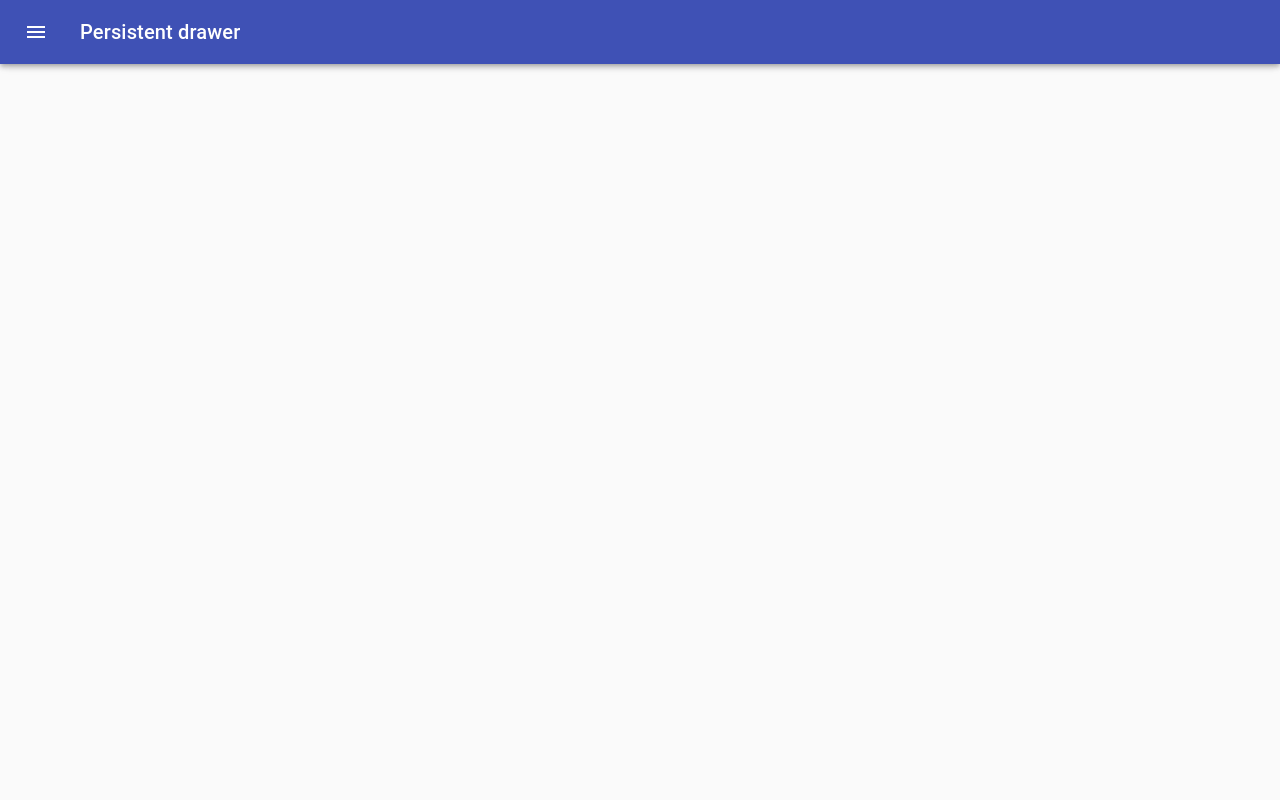
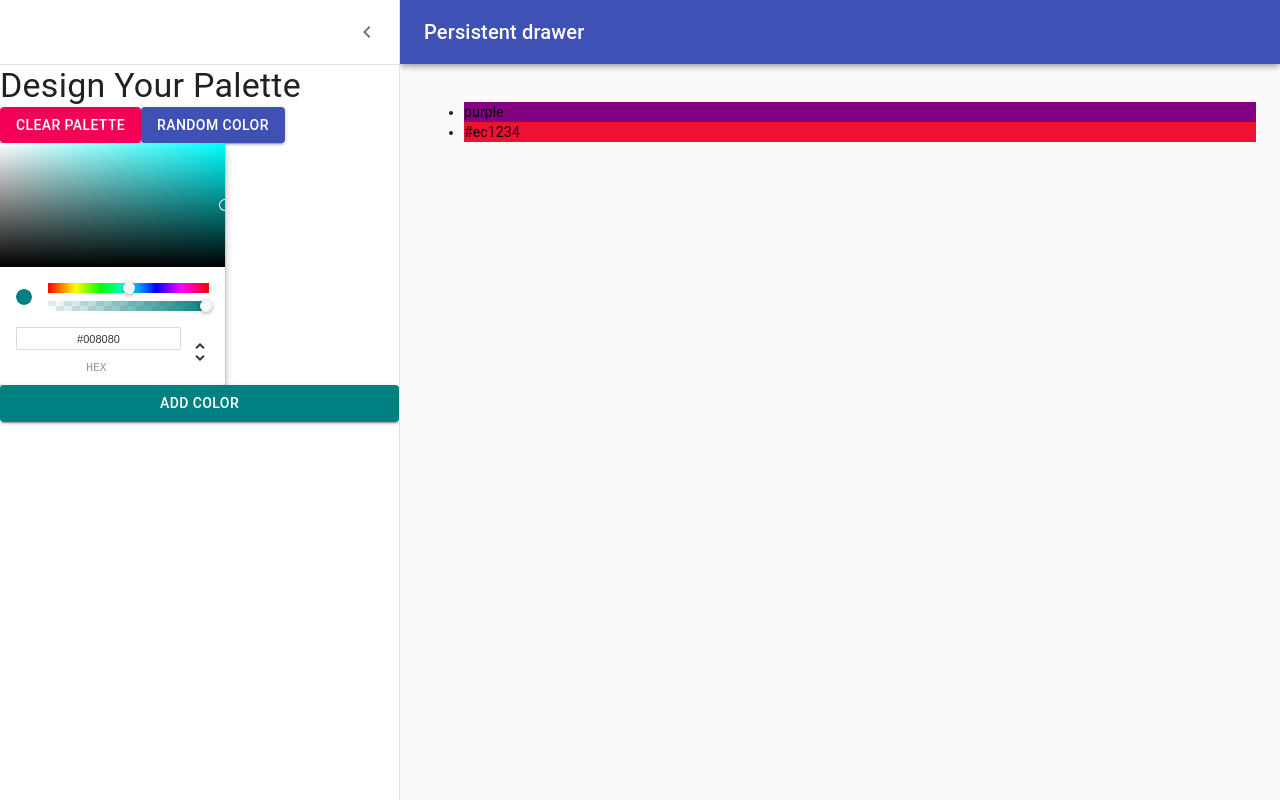
Before and after one commit to rushikeshkoli/Color-Project, a React (Create React App) app: page /palette/new in a window 1280 px wide. Built offline with nearby package versions, Linux system fonts and the light colour scheme.

Commit message:
Connect Colorpicker to Button

```diff
--- a/src/NewPaletteForm.js
+++ b/src/NewPaletteForm.js
@@ -73,9 +73,15 @@ const styles = theme => ({
 });
 
 class NewPaletteForm extends Component {
-    state = {
-        open: false,
-      };
+  constructor(props) {
+    super(props);
+    this.state = {
+      open: true,
+      currentColor: 'teal',
+      colors: ['purple', '#ec1234']
+    };
+    this.addNewColor = this.addNewColor.bind(this);
+  }
 
       handleDrawerOpen = () => {
         this.setState({ open: true });
@@ -85,9 +91,17 @@ class NewPaletteForm extends Component {
         this.setState({ open: false });
       };
 
+      updateCurrentColor = (newColor)  => {
+        this.setState({currentColor: newColor.hex});
+      }
+
+      addNewColor() {
+        this.setState({colors: [...this.state.colors, this.state.currentColor]});
+      }
+
       render() {
         const { classes } = this.props;
-        const { open } = this.state;
+        const { open, currentColor, colors } = this.state;
 
         return (
           <div className={classes.root}>
@@ -132,8 +146,15 @@ class NewPaletteForm extends Component {
               <Button variant='contained' color='secondary'>Clear Palette</Button>
               <Button variant='contained' color='primary'>Random Color</Button>
               </div>
-              <ChromePicker color='purple' onChangeComplete={(newColor)=> console.log(newColor)}/>
-              <Button variant='contained' color='primary'>Add Color</Button>
+              <ChromePicker color={currentColor} onChange={this.updateCurrentColor}/>
+              <Button
+                variant='contained'
+                color='primary'
+                style={{backgroundColor: currentColor}}
+                onClick={this.addNewColor}
+              >
+                Add Color
+              </Button>
             </Drawer>
             <main
               className={classNames(classes.content, {
@@ -141,7 +162,11 @@ class NewPaletteForm extends Component {
               })}
             >
               <div className={classes.drawerHeader} />
-
+              <ul>
+                {colors.map(color => (
+                  <li style={{backgroundColor: color}}>{color}</li>
+                ))}
+              </ul>
             </main>
           </div>
         );
```
